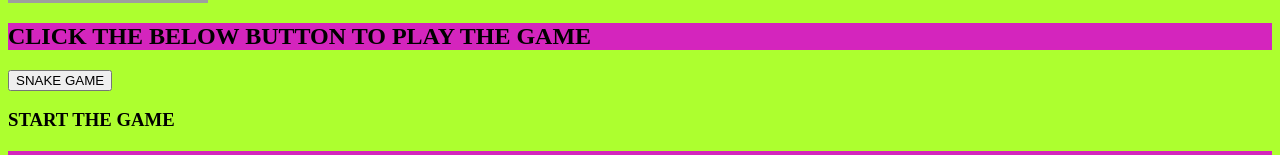
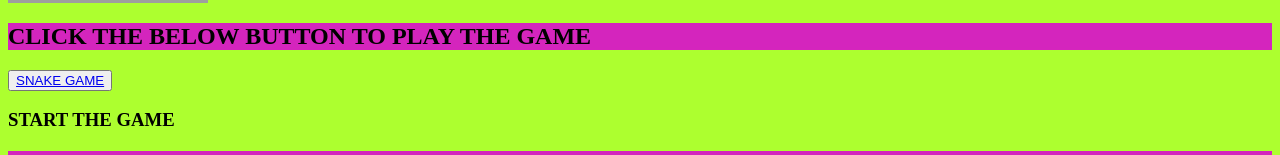
Before and after one commit to Manjusha18/snakerep, a plain HTML site: page index.html in a window 1280 px wide. Shown: the part 637-792 px from the top of the page. Drawn offline with Linux system fonts and the light colour scheme; grey boxes are pictures that could not be loaded.

Commit message:
Update index.html

```diff
--- a/index.html
+++ b/index.html
@@ -20,7 +20,7 @@
 </head>
 
 <body>
-<button type="button" class="btn btn-secondary">SNAKE GAME</button>
+<button type="button" class="btn btn-secondary"> <a href="https://manjusha18.github.io/snake/">SNAKE GAME</a></button>
 <P><H3>START THE GAME</H3></P>
 
 
```
